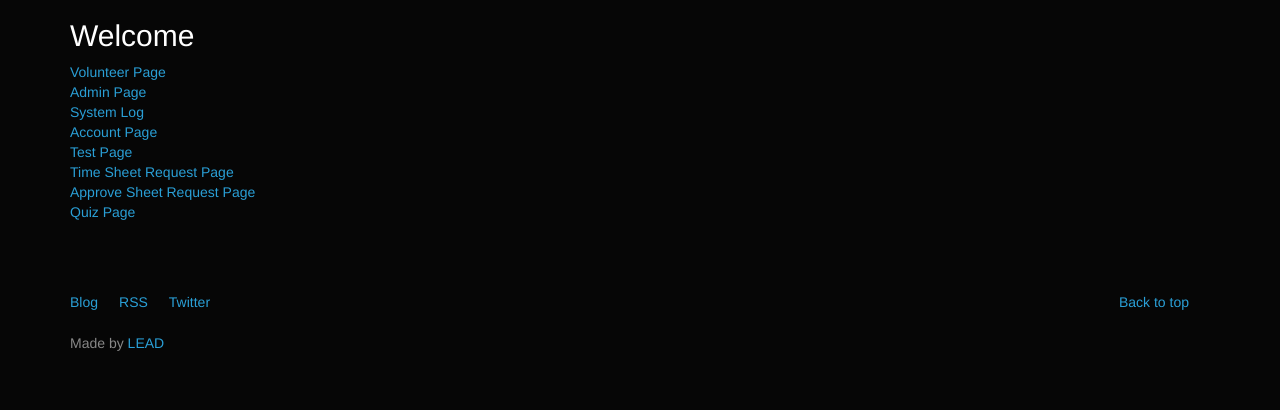
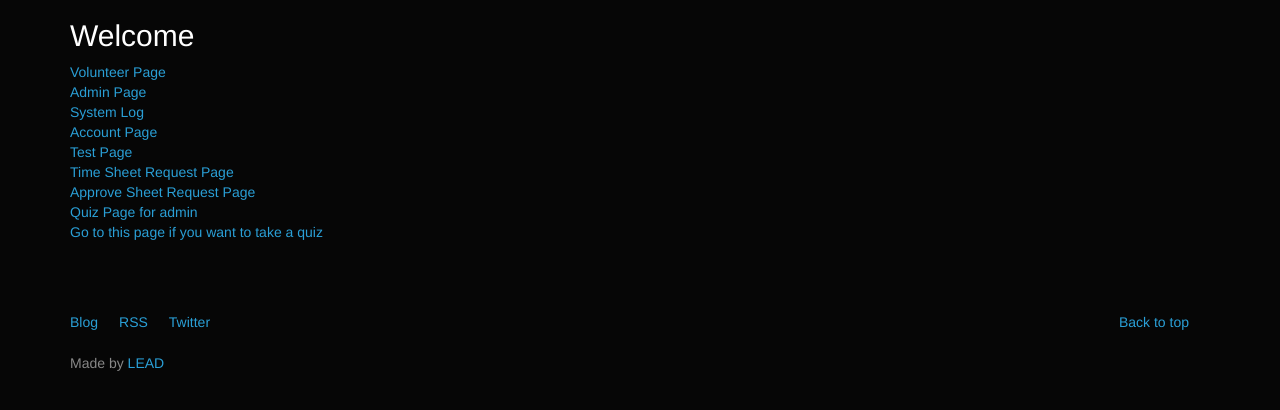
Before and after one commit to zhaolongzhong/lead, a CodeIgniter app: the page made by application/views/home_view.php in a window 1280 px wide. Shown: the part 51-461 px from the top of the page. Run offline with CodeIgniter, Linux system fonts and the light colour scheme; some web fonts are replaced.

Commit message:
Added a link for test_list page

```diff
--- a/application/views/home_view.php
+++ b/application/views/home_view.php
@@ -10,7 +10,7 @@
 
 <a href="<?php echo base_url();?>request">Time Sheet Request Page</a><br />
 <a href="<?php echo base_url();?>approved">Approve Sheet Request Page</a><br />
-<a href="<?php echo base_url();?>quiz_list">Quiz Page</a><br />
-
+<a href="<?php echo base_url();?>quiz_list">Quiz Page for admin</a><br />
+<a href="<?php echo base_url();?>test_list">Go to this page if you want to take a quiz</a><br />
 </div>
 <?php include './assets/template/footer.php'; ?>
```
